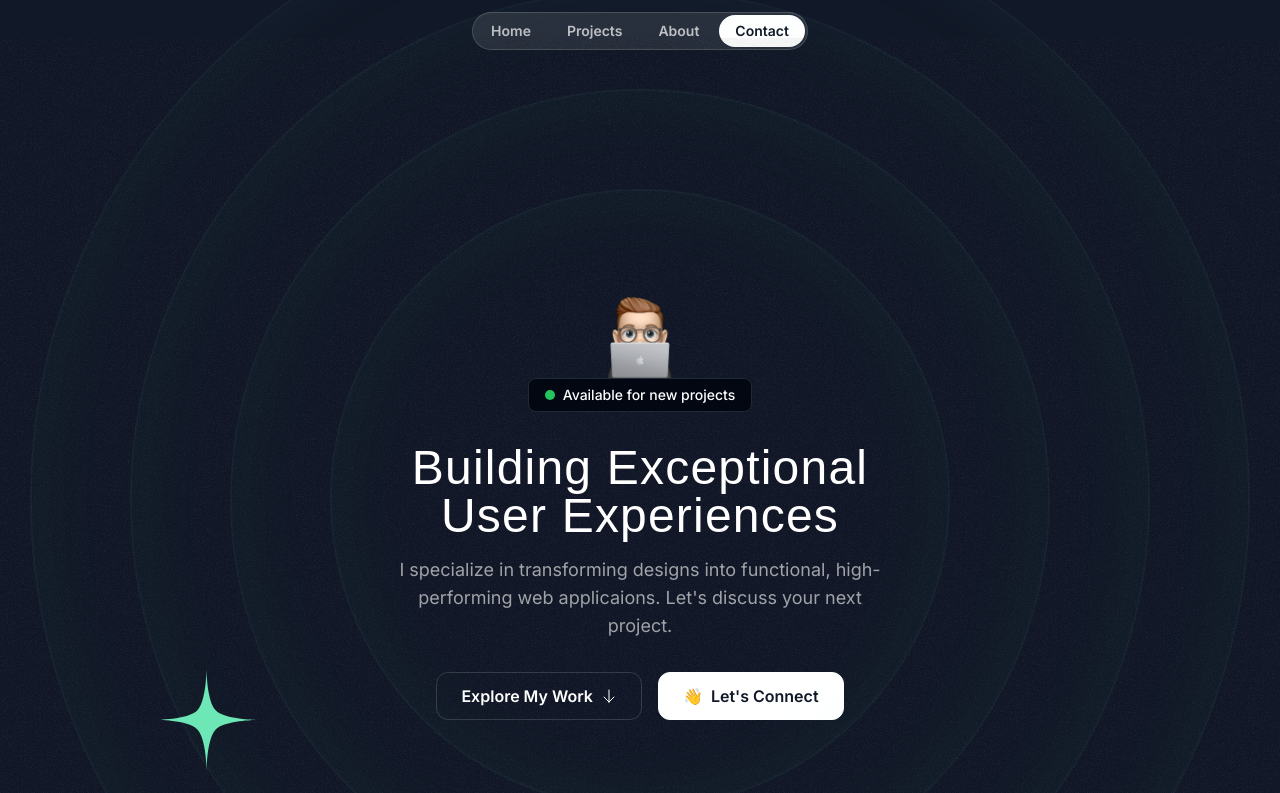
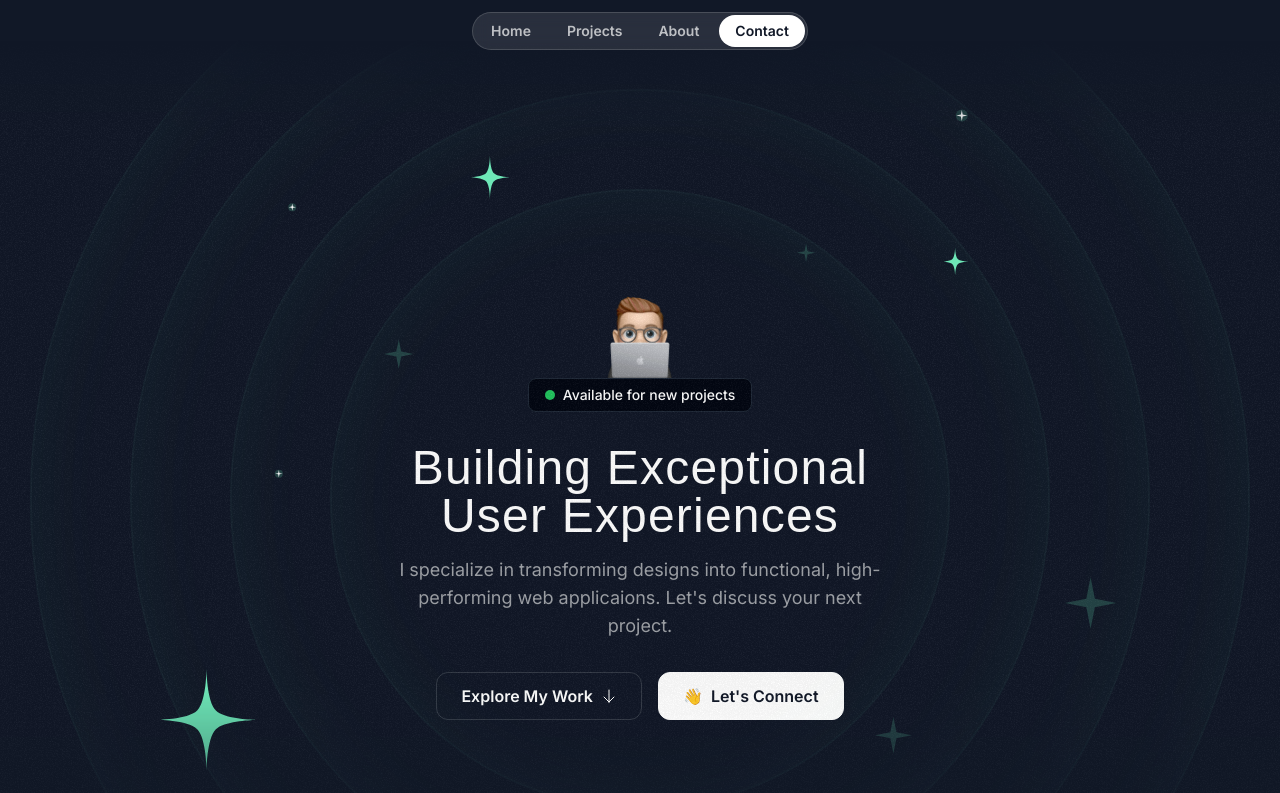
Before and after one commit to renansouz/renansouz.dev.portfolio, a Next.js app: page / in a window 1280 px wide. Shown: the top 793 px of the page. Built offline with nearby package versions, Linux system fonts and the light colour scheme; a web font is replaced by a local one.

Commit message:
stars done :)

```diff
--- a/src/components/HeroOrbit.tsx
+++ b/src/components/HeroOrbit.tsx
@@ -8,10 +8,11 @@ export const HeroOrbit = ({
   return (
     <div className="absolute left-1/2 top-1/2 -translate-x-1/2 -translate-y-1/2">
       <div
-      style={{
-        transform: `rotate(${rotation}deg)`,
-        height: `${size}px`,
-        width: `${size}px`
+        className="flex items-start justify-start"
+        style={{
+          transform: `rotate(${rotation}deg)`,
+          height: `${size}px`,
+          width: `${size}px`
       }}>
         <div className="inline-flex" style={{
           transform: `rotate(${rotation * -1}deg)`
--- a/src/sections/Header.tsx
+++ b/src/sections/Header.tsx
@@ -1,5 +1,5 @@
 export const Header = () => {
-  return <div className="flex justify-center items-center relative top-3">
+  return <div className="flex justify-center items-center relative top-3 ">
     <nav className="flex gap-1 p-0.5 border border-white/15 rounded-full bg-white/10 backdrop-blur">
       <a href="#" className="nav-item">Home</a>
       <a href="#" className="nav-item">Projects</a>
--- a/src/sections/Hero.tsx
+++ b/src/sections/Hero.tsx
@@ -3,10 +3,13 @@ import Image from "next/image"
 import ArrowDown from "@/assets/icons/arrow-down.svg"
 import grainImage from "@/assets/images/grain.jpg"
 import StarIcon from "@/assets/icons/star.svg"
+import SparkleIcon from '@/assets/icons/sparkle.svg'
 import { HeroOrbit } from "@/components/HeroOrbit"
 
 export const HeroSection = () => {
-  return <div className="py-32 md:py-48 lg:py-60 relative z-0 overflow-x-clip">
+  return (
+  <div className="py-32 md:py-48 lg:py-60 relative z-0 overflow-x-clip">
+    <div className="absolute inset-0 [mask-image:linear-gradient(to_bottom,transparent,black_10%,black_70%,transparent)]">
       <div className="absolute inset-0 -z-30 opacity-5"
       style={{
         backgroundImage: `url(${grainImage.src})`,
@@ -18,6 +21,34 @@ export const HeroSection = () => {
       <HeroOrbit size={800} rotation={-72}>
             <StarIcon className="size-28 text-emerald-300"/>
       </HeroOrbit>
+      <HeroOrbit size={550} rotation={20}>
+        <StarIcon className="size-12 text-emerald-300"></StarIcon>
+      </HeroOrbit>
+      <HeroOrbit size={590} rotation={98}>
+        <StarIcon className="size-8 text-emerald-300"></StarIcon>
+      </HeroOrbit>
+      <HeroOrbit size={430} rotation={-14}>
+        <SparkleIcon className="size-8 text-emerald-300/20"></SparkleIcon>
+      </HeroOrbit>
+      <HeroOrbit size={440} rotation={79}>
+        <SparkleIcon className="size-5 text-emerald-300/20"></SparkleIcon>
+      </HeroOrbit>
+      <HeroOrbit size={530} rotation={178}>
+        <SparkleIcon className="size-10 text-emerald-300/20"></SparkleIcon>
+      </HeroOrbit>
+      <HeroOrbit size={710} rotation={148}>
+        <SparkleIcon className="size-14 text-emerald-300/20"></SparkleIcon>
+      </HeroOrbit>
+      <HeroOrbit size={720} rotation={85}>
+        <SparkleIcon className="size-3 bg-emerald-300/20 rounded-full"></SparkleIcon>
+      </HeroOrbit>
+      <HeroOrbit size={520} rotation={-41}>
+        <SparkleIcon className="size-2 bg-emerald-300/20 rounded-full"></SparkleIcon>
+      </HeroOrbit>
+      <HeroOrbit size={650} rotation={-5}>
+        <SparkleIcon className="size-2 bg-emerald-300/20 rounded-full"></SparkleIcon>
+      </HeroOrbit>
+    </div>
     <div className="container">
       <div className="flex flex-col items-center">
         <Image src={memojiImage} className="size-[100px]" alt="Renan peeking from behind laptop"/>
@@ -44,5 +75,5 @@ export const HeroSection = () => {
         </div>
       </div>
     </div>
-  </div>;
+  </div>);
 };
```
Lines whose indentation alone changed are shown as unchanged.
